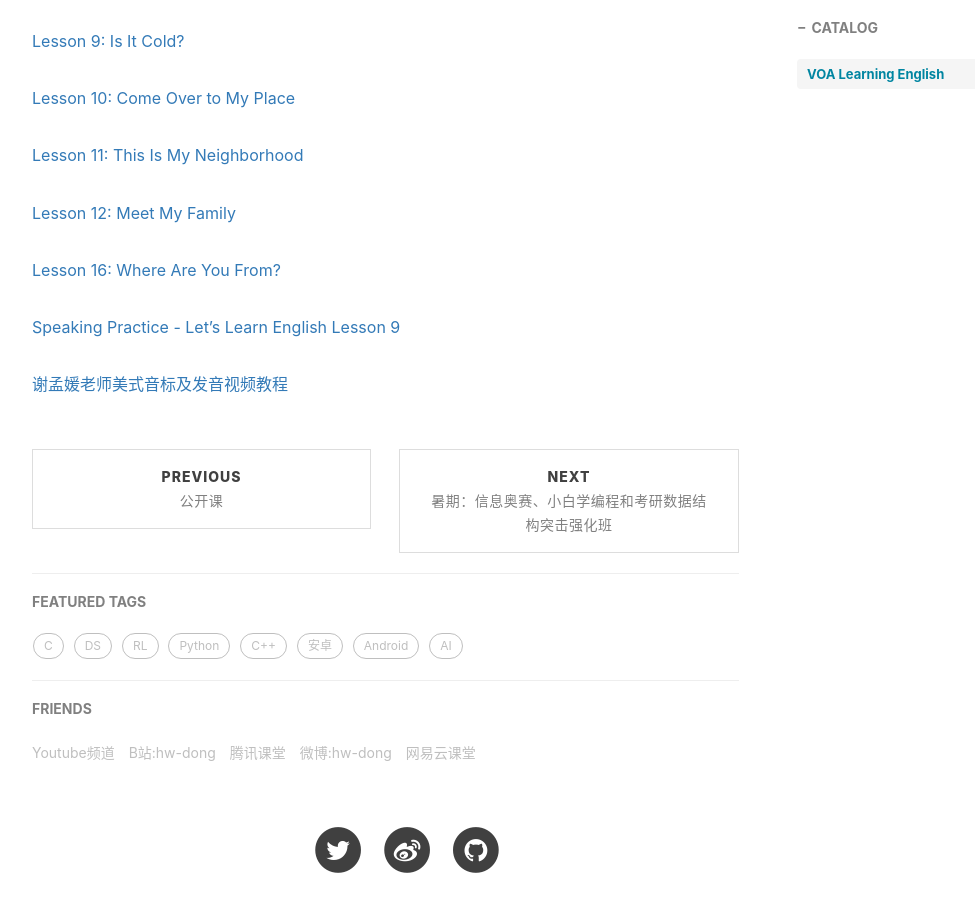
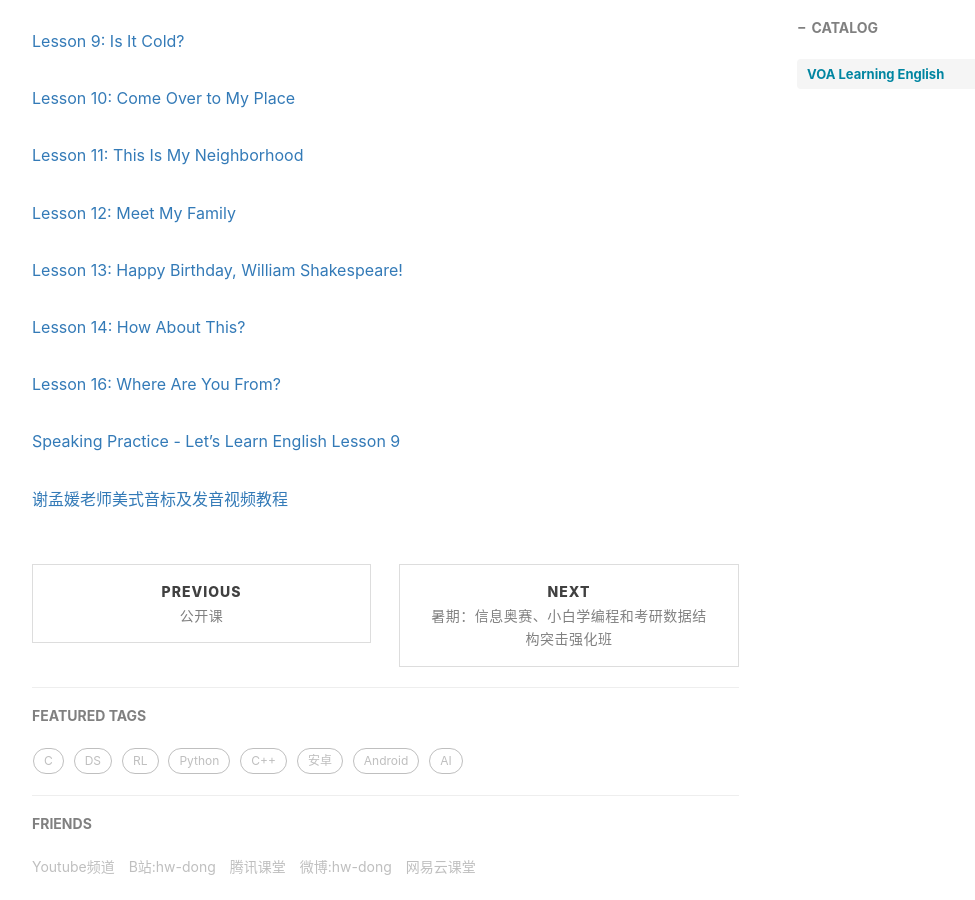
Before and after one commit to xuepro/xuepro.github.io, a Jekyll site: the page built from _posts/2019-05-24-Learning English.md, in a window 1280 px wide and 900 px high, scrolled down 1132 px. Shown: the whole window, without its empty margins (233-1208 px from the left). Built offline with Jekyll 4.4.1, drawn with Linux system fonts in a browser that asks for light colours; nearby versions of some CDN libraries; comment, search, counter and statistics services are not loaded.

Commit message:
Update 2019-05-24-Learning English.md

```diff
--- a/_posts/2019-05-24-Learning English.md
+++ b/_posts/2019-05-24-Learning English.md
@@ -38,6 +38,10 @@ tags:
 
 [Lesson 12: Meet My Family](https://www.youtube.com/watch?v=ncA2an5c1_g)
 
+[Lesson 13: Happy Birthday, William Shakespeare!](https://www.youtube.com/watch?v=oJOdrnPlSUE)
+
+[Lesson 14: How About This?](https://www.youtube.com/watch?v=4Xn1Ysdmuvg)
+
 [Lesson 16: Where Are You From?](https://www.youtube.com/watch?v=QQavoMYmMVE)
 
 [Speaking Practice - Let's Learn English Lesson 9](https://www.youtube.com/watch?v=wMV1z4o91JI)
```
